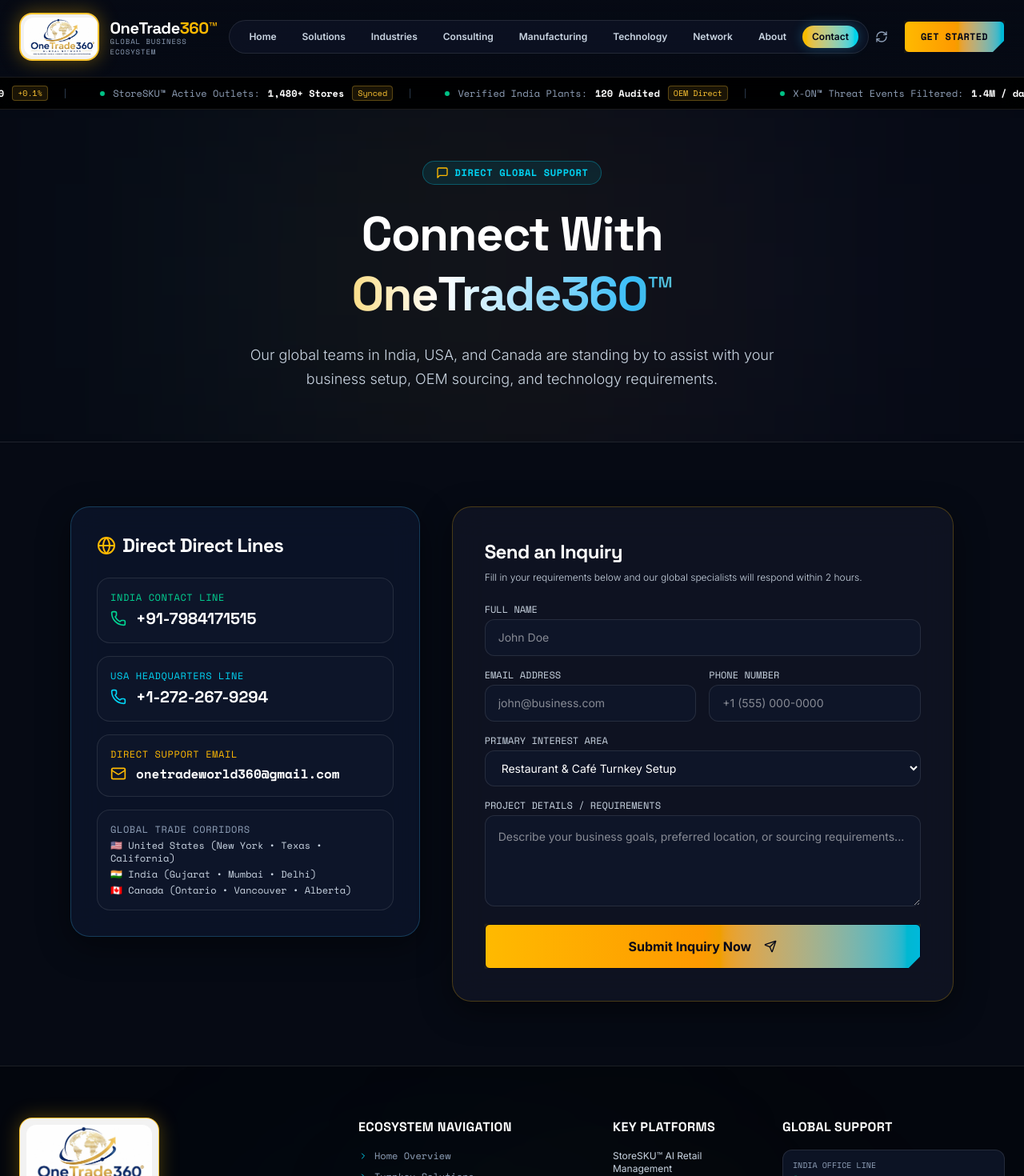
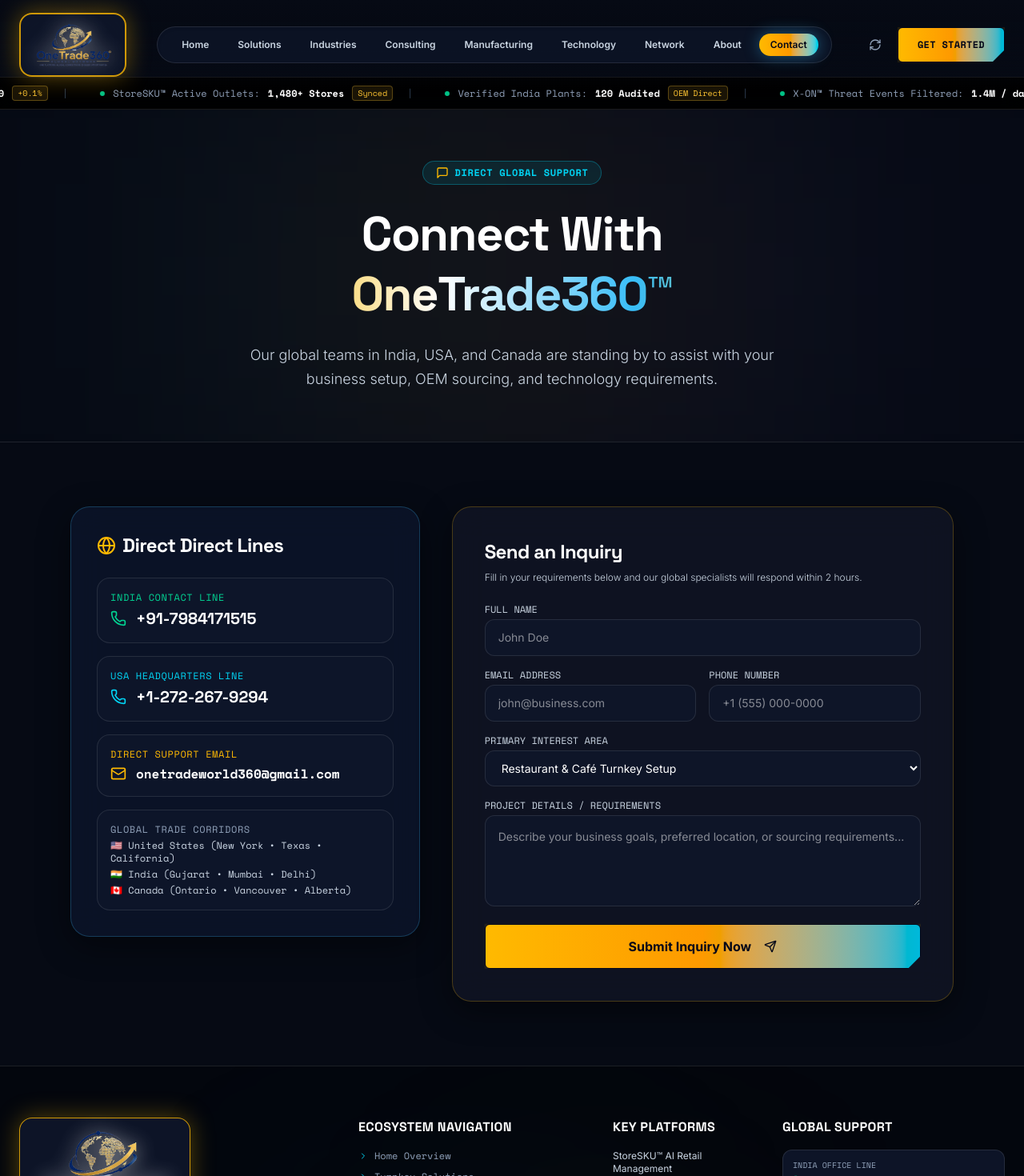
Before and after one commit to fdimond423-del/onetrade360-website, a React (Vite) app: page /contact in a window 1280 px wide. Shown: the top 1470 px of the page at 80% size. Built offline with nearby package versions, Linux system fonts and the light colour scheme.

Commit message:
Add transparent logo PNG with high resolution glow and enhanced animations

```diff
--- a/package.json
+++ b/package.json
@@ -70,6 +70,7 @@
     "@types/react-dom": "^18.3.5",
     "@vitejs/plugin-react": "^4.3.4",
     "autoprefixer": "^10.4.20",
+    "jimp": "^1.6.1",
     "postcss": "^8.5.2",
     "tailwindcss": "^4.0.7",
     "typescript": "^5.7.3",
--- a/src/components/Footer.tsx
+++ b/src/components/Footer.tsx
@@ -9,7 +9,7 @@
 
 export function Footer({ onReplaySplash, onOpenInquiry }: FooterProps) {
   return (
-    <footer className="bg-[#03060D] border-t border-white/10 text-slate-400 text-sm relative overflow-hidden">
+    <footer className="bg-[#03060D] border-t border-white/10 text-slate-400 text-sm relative overflow-hidden font-sans">
       {/* Ambient background glows */}
       <div className="absolute bottom-0 left-1/4 w-[500px] h-[300px] bg-cyan-500/5 rounded-full blur-[140px] pointer-events-none" />
       <div className="absolute bottom-0 right-1/4 w-[400px] h-[300px] bg-amber-500/5 rounded-full blur-[140px] pointer-events-none" />
@@ -19,18 +19,18 @@
         {/* Top Grid */}
         <div className="grid lg:grid-cols-12 gap-10 pb-12 border-b border-white/10">
 
-          {/* Column 1: Brand & Logo */}
+          {/* Column 1: Brand & Large Logo */}
           <div className="lg:col-span-4 space-y-6">
-            <div className="inline-block p-2 rounded-2xl bg-white/95 border border-amber-400/80 shadow-[0_0_25px_rgba(245,183,0,0.3)]">
+            <div className="inline-block p-3 rounded-2xl bg-slate-900/90 border border-amber-400/80 shadow-[0_0_30px_rgba(245,183,0,0.35)] backdrop-blur-xl">
               <img
-                src="/logo.jpeg"
+                src="/logo-transparent.png"
                 alt="OneTrade360 Logo"
-                className="h-16 sm:h-20 w-auto object-contain max-w-[240px] rounded-xl"
+                className="h-20 sm:h-24 w-auto object-contain max-w-[260px] drop-shadow-[0_0_12px_rgba(255,255,255,0.7)]"
               />
             </div>
 
             <p className="text-slate-300 text-sm font-light leading-relaxed max-w-sm">
-              <strong className="text-white font-medium">OneTrade360™</strong> — The Complete Business Ecosystem for Retail, Hospitality, Manufacturing & Global Trade. One Platform. Global Connections. Endless Opportunities.
+              <strong className="text-white font-medium">OneTrade360™</strong> — The Complete Business Ecosystem for Retail, Hospitality, Healthcare, Manufacturing & Global Trade. One Platform. Global Connections. Endless Opportunities.
             </p>
 
             <div className="flex items-center gap-3 font-mono text-xs text-cyan-400 bg-cyan-500/10 border border-cyan-500/20 px-3.5 py-2 rounded-xl w-fit">
@@ -69,7 +69,7 @@
             </ul>
           </div>
 
-          {/* Column 3: Key Solutions */}
+          {/* Column 3: Key Platforms */}
           <div className="lg:col-span-2 space-y-4">
             <h4 className="text-white font-serif font-bold text-base tracking-wide uppercase font-mono text-amber-400">
               Key Platforms
@@ -92,7 +92,7 @@
             </h4>
 
             <div className="space-y-3 text-xs font-mono">
-              <div className="p-3 rounded-xl bg-slate-900/80 border border-white/10 space-y-1">
+              <div className="p-3 rounded-xl bg-slate-900/90 border border-white/10 space-y-1">
                 <div className="text-slate-400 uppercase text-[10px]">India Office Line</div>
                 <div className="text-white font-bold flex items-center gap-2 text-sm">
                   <Phone className="w-4 h-4 text-emerald-400" />
@@ -100,7 +100,7 @@
                 </div>
               </div>
 
-              <div className="p-3 rounded-xl bg-slate-900/80 border border-white/10 space-y-1">
+              <div className="p-3 rounded-xl bg-slate-900/90 border border-white/10 space-y-1">
                 <div className="text-slate-400 uppercase text-[10px]">USA Headquarters Line</div>
                 <div className="text-white font-bold flex items-center gap-2 text-sm">
                   <Phone className="w-4 h-4 text-cyan-400" />
@@ -108,7 +108,7 @@
                 </div>
               </div>
 
-              <div className="p-3 rounded-xl bg-slate-900/80 border border-white/10 space-y-1">
+              <div className="p-3 rounded-xl bg-slate-900/90 border border-white/10 space-y-1">
                 <div className="text-slate-400 uppercase text-[10px]">Direct Email</div>
                 <div className="text-white font-bold flex items-center gap-2 text-xs truncate">
                   <Mail className="w-4 h-4 text-amber-400 shrink-0" />
--- a/src/components/InquiryModal.tsx
+++ b/src/components/InquiryModal.tsx
@@ -75,7 +75,7 @@
                 {/* Logo & Header */}
                 <div className="flex items-center gap-3 mb-6 pb-4 border-b border-white/10">
                   <div className="p-1.5 rounded-xl bg-white/95 border border-amber-400/80">
-                    <img src="/logo.jpeg" alt="Logo" className="h-10 w-auto object-contain rounded-lg" />
+                    <img src="/logo-transparent.png" alt="Logo" className="h-12 w-auto object-contain drop-shadow-[0_0_8px_rgba(255,255,255,0.7)]" />
                   </div>
                   <div>
                     <h3 className="text-lg font-serif font-bold text-white">Connect with OneTrade360™</h3>
--- a/src/components/Navbar.tsx
+++ b/src/components/Navbar.tsx
@@ -40,43 +40,38 @@
       <header
         className={`fixed top-0 w-full z-50 transition-all duration-300 ${
           isScrolled
-            ? "bg-[#060A14]/90 backdrop-blur-2xl border-b border-white/10 py-2.5 shadow-[0_10px_40px_rgba(0,0,0,0.6)]"
-            : "bg-gradient-to-b from-[#060A14] via-[#060A14]/70 to-transparent py-4"
+            ? "bg-[#060A14]/90 backdrop-blur-2xl border-b border-white/10 py-3 shadow-[0_10px_40px_rgba(0,0,0,0.6)]"
+            : "bg-gradient-to-b from-[#060A14] via-[#060A14]/80 to-transparent py-4"
         }`}
       >
         <div className="container mx-auto px-4 sm:px-6 flex items-center justify-between">
 
-          {/* Prominent Large Logo Badge */}
+          {/* Prominent Large Logo Badge with Transparent Background */}
           <Link href="/" className="flex items-center gap-3.5 z-50 group">
-            <div className="relative p-1 rounded-2xl bg-white/95 border-2 border-amber-400/80 shadow-[0_0_25px_rgba(245,183,0,0.4)] group-hover:scale-105 group-hover:shadow-[0_0_35px_rgba(56,189,248,0.6)] transition-all duration-300 overflow-hidden">
+            <motion.div
+              whileHover={{ scale: 1.04 }}
+              className="relative p-2.5 rounded-2xl bg-slate-900/90 border-2 border-amber-400/80 shadow-[0_0_30px_rgba(245,183,0,0.4)] backdrop-blur-xl group-hover:shadow-[0_0_40px_rgba(56,189,248,0.6)] transition-all duration-300"
+            >
               <img
-                src="/logo.jpeg"
+                src="/logo-transparent.png"
                 alt="OneTrade360 Logo"
-                className="h-10 sm:h-12 w-auto object-contain max-w-[170px] rounded-xl"
+                className="h-12 sm:h-14 w-auto object-contain max-w-[200px] drop-shadow-[0_0_12px_rgba(255,255,255,0.7)]"
               />
-            </div>
-            <div className="hidden xl:flex flex-col">
-              <span className="text-xl font-serif font-extrabold tracking-tight text-white group-hover:text-cyan-400 transition-colors">
-                OneTrade<span className="text-amber-400">360™</span>
-              </span>
-              <span className="text-[9px] font-mono text-slate-400 uppercase tracking-widest -mt-1">
-                Global Business Ecosystem
-              </span>
-            </div>
+            </motion.div>
           </Link>
 
           {/* Main Navigation Links */}
-          <nav className="hidden lg:flex items-center gap-1 xl:gap-2 px-3 py-1.5 rounded-full bg-slate-900/60 border border-white/10 backdrop-blur-md">
+          <nav className="hidden lg:flex items-center gap-1 xl:gap-2 px-4 py-2 rounded-full bg-slate-900/70 border border-white/10 backdrop-blur-md shadow-inner">
             {navLinks.map((link) => {
               const isActive = location === link.href;
               return (
                 <Link
                   key={link.name}
                   href={link.href}
-                  className={`px-3 py-1.5 rounded-full text-xs font-semibold font-sans transition-all relative ${
+                  className={`px-3.5 py-1.5 rounded-full text-xs font-semibold font-sans transition-all relative ${
                     isActive
-                      ? "text-slate-950 bg-gradient-to-r from-amber-400 to-cyan-400 font-bold shadow-[0_0_15px_rgba(56,189,248,0.3)]"
-                      : "text-slate-300 hover:text-white hover:bg-white/5"
+                      ? "text-slate-950 bg-gradient-to-r from-amber-400 via-amber-500 to-cyan-400 font-bold shadow-[0_0_20px_rgba(56,189,248,0.4)]"
+                      : "text-slate-300 hover:text-white hover:bg-white/10"
                   }`}
                 >
                   {link.name}
@@ -99,7 +94,7 @@
 
             <Button
               onClick={onOpenInquiry}
-              className="bg-gradient-to-r from-amber-400 via-amber-500 to-cyan-500 text-slate-950 font-bold hover:brightness-110 clip-diagonal shadow-[0_0_20px_rgba(245,183,0,0.3)] h-10 px-5 text-xs tracking-wide uppercase font-mono"
+              className="bg-gradient-to-r from-amber-400 via-amber-500 to-cyan-500 text-slate-950 font-bold hover:brightness-110 clip-diagonal shadow-[0_0_25px_rgba(245,183,0,0.4)] h-11 px-6 text-xs tracking-wide uppercase font-mono"
             >
               Get Started
             </Button>
@@ -107,7 +102,7 @@
 
           {/* Mobile Menu Button */}
           <button
-            className="lg:hidden z-50 p-2 text-white bg-slate-900/80 border border-white/10 rounded-xl"
+            className="lg:hidden z-50 p-2.5 text-white bg-slate-900/90 border border-white/10 rounded-2xl shadow-md"
             onClick={() => setMobileMenuOpen(!mobileMenuOpen)}
           >
             {mobileMenuOpen ? <X className="w-6 h-6 text-amber-400" /> : <Menu className="w-6 h-6 text-cyan-400" />}
@@ -122,7 +117,7 @@
             initial={{ opacity: 0, y: -20 }}
             animate={{ opacity: 1, y: 0 }}
             exit={{ opacity: 0, y: -20 }}
-            className="fixed inset-0 z-40 bg-[#060A14]/98 backdrop-blur-2xl pt-28 px-6 pb-10 flex flex-col justify-between lg:hidden border-b border-white/10 overflow-y-auto"
+            className="fixed inset-0 z-40 bg-[#060A14]/98 backdrop-blur-2xl pt-32 px-6 pb-10 flex flex-col justify-between lg:hidden border-b border-white/10 overflow-y-auto"
           >
             <div className="space-y-2">
               <div className="text-xs font-mono text-cyan-400 uppercase tracking-widest mb-4">Navigation Menu</div>
--- a/src/components/SplashLoader.tsx
+++ b/src/components/SplashLoader.tsx
@@ -1,6 +1,6 @@
 import React, { useState, useEffect } from "react";
 import { motion, AnimatePresence } from "framer-motion";
-import { Globe, Sparkles, CheckCircle2, ShieldCheck, Cpu } from "lucide-react";
+import { Globe, Sparkles, ShieldCheck, Cpu } from "lucide-react";
 
 interface SplashLoaderProps {
   onComplete?: () => void;
@@ -12,7 +12,7 @@
   const [isFinished, setIsFinished] = useState(false);
 
   useEffect(() => {
-    const duration = 2400; // ms
+    const duration = 2200; // ms
     const intervalTime = 30;
     const increment = 100 / (duration / intervalTime);
 
@@ -53,49 +53,49 @@
         <motion.div
           key="splash-screen"
           initial={{ opacity: 1 }}
-          exit={{ opacity: 0, scale: 1.04, filter: "blur(10px)" }}
+          exit={{ opacity: 0, scale: 1.05, filter: "blur(12px)" }}
           transition={{ duration: 0.7, ease: [0.22, 1, 0.36, 1] }}
           className="fixed inset-0 z-[100] bg-[#040711] flex flex-col items-center justify-center overflow-hidden selection:bg-cyan-500 font-sans"
         >
-          {/* Ambient Background VFX Orbs */}
-          <div className="absolute top-1/2 left-1/2 -translate-x-1/2 -translate-y-1/2 w-[700px] h-[700px] bg-cyan-500/10 rounded-full blur-[160px] pointer-events-none animate-pulse-cyan" />
-          <div className="absolute top-1/2 left-1/2 -translate-x-1/2 -translate-y-1/2 w-[500px] h-[500px] bg-amber-500/10 rounded-full blur-[140px] pointer-events-none animate-pulse-gold" />
+          {/* Cyber Ambient Background Glows */}
+          <div className="absolute top-1/2 left-1/2 -translate-x-1/2 -translate-y-1/2 w-[750px] h-[750px] bg-cyan-500/10 rounded-full blur-[170px] pointer-events-none animate-pulse-cyan" />
+          <div className="absolute top-1/2 left-1/2 -translate-x-1/2 -translate-y-1/2 w-[550px] h-[550px] bg-amber-500/10 rounded-full blur-[150px] pointer-events-none animate-pulse-gold" />
           <div className="absolute inset-0 bg-grid-cyber opacity-20 pointer-events-none" />
 
           {/* Main Container */}
           <div className="relative z-10 flex flex-col items-center max-w-xl px-6 text-center">
 
-            {/* Large Prominent Logo Container with Orbital Rings */}
-            <div className="relative w-64 h-64 sm:w-80 sm:h-80 flex items-center justify-center mb-8">
+            {/* Very Large Prominent Transparent Logo Container with Dual Orbit Rings */}
+            <div className="relative w-72 h-72 sm:w-96 sm:h-96 flex items-center justify-center mb-8">
               {/* Outer Golden Orbit Ring */}
               <motion.div
                 animate={{ rotate: 360 }}
-                transition={{ duration: 18, repeat: Infinity, ease: "linear" }}
-                className="absolute inset-0 rounded-full border-2 border-dashed border-amber-400/50 p-3"
+                transition={{ duration: 16, repeat: Infinity, ease: "linear" }}
+                className="absolute inset-0 rounded-full border-2 border-dashed border-amber-400/50 p-4"
               >
-                <div className="w-3.5 h-3.5 bg-amber-400 rounded-full shadow-[0_0_15px_#F5B700] absolute -top-1.5 left-1/2 -translate-x-1/2" />
+                <div className="w-4 h-4 bg-amber-400 rounded-full shadow-[0_0_20px_#F5B700] absolute -top-2 left-1/2 -translate-x-1/2" />
               </motion.div>
 
-              {/* Inner Pulsing Cyan Orbit */}
+              {/* Inner Cyan Orbit Ring */}
               <motion.div
                 animate={{ rotate: -360 }}
-                transition={{ duration: 12, repeat: Infinity, ease: "linear" }}
-                className="absolute inset-3 rounded-full border border-cyan-400/40"
+                transition={{ duration: 10, repeat: Infinity, ease: "linear" }}
+                className="absolute inset-4 rounded-full border border-cyan-400/50"
               >
-                <div className="w-3 h-3 bg-cyan-400 rounded-full shadow-[0_0_12px_#38BDF8] absolute -bottom-1.5 left-1/2 -translate-x-1/2" />
+                <div className="w-3.5 h-3.5 bg-cyan-400 rounded-full shadow-[0_0_15px_#38BDF8] absolute -bottom-2 left-1/2 -translate-x-1/2" />
               </motion.div>
 
-              {/* Central Shield with Large Prominent Logo Image */}
+              {/* Central Shield Container with Large Transparent Logo */}
               <motion.div
-                initial={{ scale: 0.85, opacity: 0 }}
+                initial={{ scale: 0.8, opacity: 0 }}
                 animate={{ scale: 1, opacity: 1 }}
                 transition={{ duration: 0.6, ease: "easeOut" }}
-                className="relative z-10 w-48 h-48 sm:w-60 sm:h-60 rounded-3xl bg-white/95 border-2 border-amber-400/80 p-3 shadow-[0_0_60px_rgba(245,183,0,0.35)] flex items-center justify-center overflow-hidden"
+                className="relative z-10 w-56 h-56 sm:w-72 sm:h-72 rounded-3xl bg-slate-900/90 border-2 border-amber-400/80 p-5 shadow-[0_0_70px_rgba(245,183,0,0.4)] backdrop-blur-2xl flex items-center justify-center overflow-hidden"
               >
                 <img
-                  src="/logo.jpeg"
+                  src="/logo-transparent.png"
                   alt="OneTrade360° Global Network Logo"
-                  className="w-full h-full object-contain rounded-2xl"
+                  className="w-full h-full object-contain transform hover:scale-105 transition-transform duration-500 drop-shadow-[0_0_15px_rgba(255,255,255,0.7)]"
                 />
               </motion.div>
             </div>
@@ -106,7 +106,7 @@
               animate={{ y: 0, opacity: 1 }}
               transition={{ delay: 0.2 }}
             >
-              <div className="inline-flex items-center gap-2 px-3.5 py-1 rounded-full bg-cyan-500/10 border border-cyan-500/30 text-cyan-400 text-xs font-mono font-semibold uppercase tracking-widest mb-3">
+              <div className="inline-flex items-center gap-2 px-4 py-1.5 rounded-full bg-cyan-500/10 border border-cyan-500/30 text-cyan-400 text-xs font-mono font-semibold uppercase tracking-widest mb-3">
                 <Sparkles className="w-3.5 h-3.5 text-amber-400" />
                 Global Business Ecosystem
               </div>
@@ -122,7 +122,7 @@
 
             {/* Progress Bar Container */}
             <div className="w-full max-w-sm space-y-3">
-              <div className="relative w-full h-2.5 bg-slate-900 rounded-full overflow-hidden p-0.5 border border-white/10 shadow-inner">
+              <div className="relative w-full h-3 bg-slate-900 rounded-full overflow-hidden p-0.5 border border-white/10 shadow-inner">
                 <motion.div
                   className="h-full bg-gradient-to-r from-amber-400 via-cyan-400 to-indigo-500 rounded-full shadow-[0_0_20px_#38BDF8]"
                   style={{ width: `${progress}%` }}
@@ -141,7 +141,7 @@
               </div>
             </div>
 
-            {/* Market Indicators */}
+            {/* Country Hub Indicators */}
             <motion.div
               initial={{ opacity: 0 }}
               animate={{ opacity: 1 }}
--- a/src/pages/home.tsx
+++ b/src/pages/home.tsx
@@ -160,7 +160,7 @@
                   {/* Card Header with Prominent Large Logo Image */}
                   <div className="flex flex-col items-center sm:items-start sm:flex-row sm:justify-between mb-6 pb-6 border-b border-white/10 gap-4">
                     <div className="p-2 rounded-2xl bg-white/95 border-2 border-amber-400/80 shadow-[0_0_25px_rgba(245,183,0,0.4)]">
-                      <img src="/logo.jpeg" alt="OneTrade360 Logo" className="h-16 w-auto object-contain max-w-[200px] rounded-xl" />
+                      <img src="/logo-transparent.png" alt="OneTrade360 Logo" className="h-16 sm:h-20 w-auto object-contain max-w-[240px] drop-shadow-[0_0_12px_rgba(255,255,255,0.7)]" />
                     </div>
                     <span className="px-3 py-1.5 rounded-full bg-emerald-500/10 border border-emerald-500/30 text-emerald-400 text-xs font-mono flex items-center gap-1.5 font-bold self-start">
                       <span className="w-2 h-2 rounded-full bg-emerald-400 animate-ping" />
```
Also changed, not shown: remove-bg.js (added, +31 -0 lines), public/logo-transparent.png (added), 1 other file (tests, documents, lock files or other folders).
